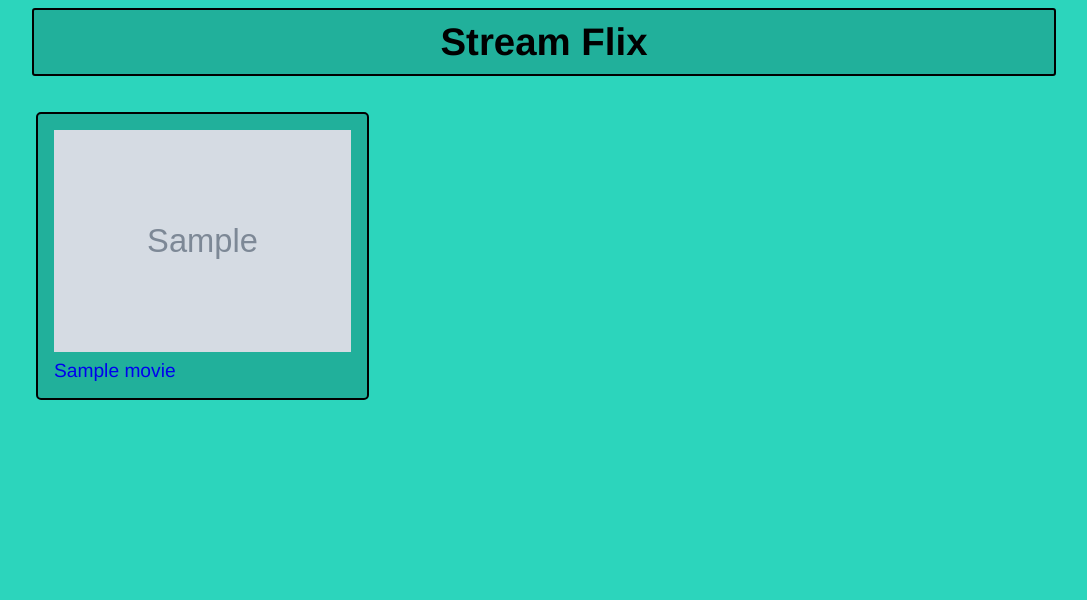
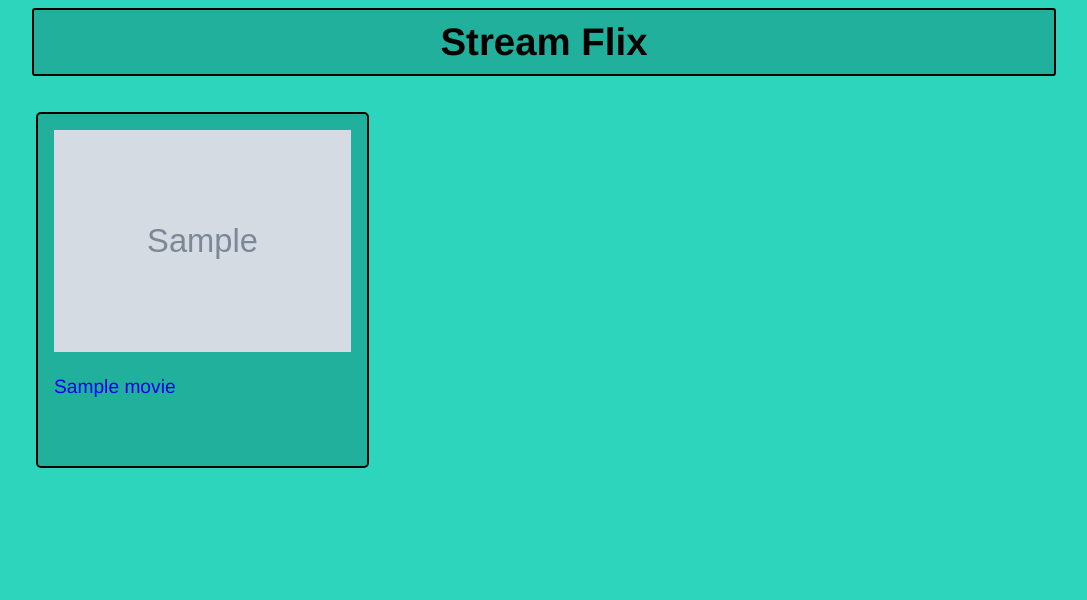
Before and after one commit to simon3358/seznam, a Django app: page /stream/ in a window 1280 px wide. Shown: the top 600 px of the page, without its empty margins (96-1183 px from the left). Run offline with Django 4.2, Linux system fonts and the light colour scheme; tables that the repository leaves empty hold one stand-in row (values such as "Sample post"); grey boxes marked "Sample" are stand-in pictures.

Commit message:
Update css

```diff
--- a/stream/static/stream/styles.css
+++ b/stream/static/stream/styles.css
@@ -19,6 +19,7 @@ body{
     display: flex;
     float:left;
     max-width: 29%;
+    height: 320px
 }
 .detail{
     padding: 32px;
@@ -27,7 +28,7 @@ body{
 }
 img{
     width: 100%;
-    padding: 0px 0px 8px 0px;
+    padding: 0px 0px 24px 0px;
 }
 h1{
     text-align:center;
```
